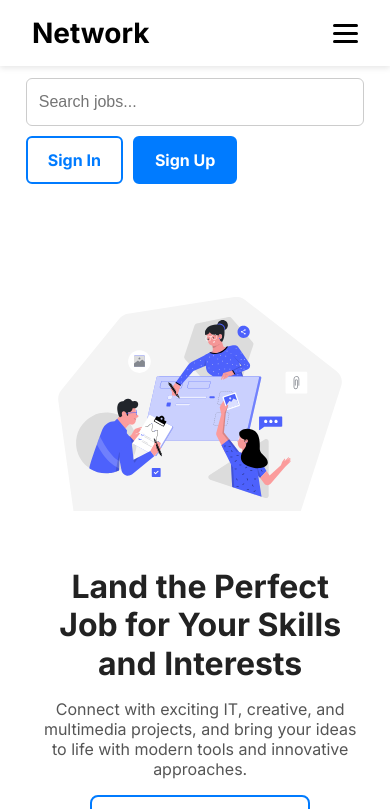
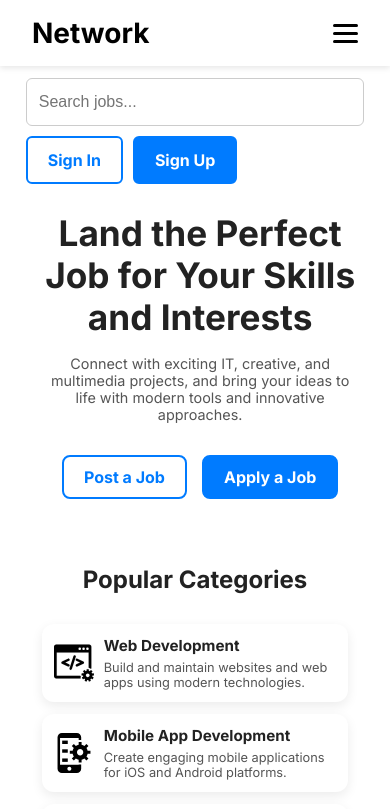
Before and after one commit to thesandeepstudio/NetWork_website, a React (Vite) app: page / in a window 390 px wide. Shown: the top 809 px of the page. Built offline with nearby package versions, Linux system fonts and the light colour scheme.

Commit message:
Responsive

```diff
--- a/src/components/Layout/HeroSection/HeroSection.css
+++ b/src/components/Layout/HeroSection/HeroSection.css
@@ -40,10 +40,11 @@
 /* Buttons */
 .hero-buttons {
   display: flex;
+  justify-content: flex-start;
+  align-items: center;
   gap: 15px;
   margin-top: 2rem;
   flex-wrap: wrap;
-  justify-content: flex-start;
 }
 
 .hero-buttons a {
@@ -103,7 +104,42 @@
    Hero Section Responsive
 ========================== */
 
-/* Tablets */
+/* MOBILE RESPONSIVE */
+@media (max-width: 480px) {
+  .hero {
+    padding: 1rem 2rem;
+  }
+
+  /* hero text */
+  .hero-text h1 {
+    text-align: center;
+    font-size: 2.2rem;
+  }
+
+  .hero-text p {
+    font-size: 0.9rem;
+    text-align: center;
+  }
+
+  /* hero buttons */
+  .hero-buttons {
+    display: flex;
+    justify-content: center;
+    align-items: center;
+  }
+
+  .hero-buttons a {
+    padding: 20px;
+    height: 40px;
+    font-weight: 600;
+  }
+
+  .hero-image {
+    display: none;
+  }
+}
+
+/*
 @media (max-width: 1024px) {
   .hero-container {
     flex-direction: column-reverse;
@@ -120,6 +156,8 @@
   }
 
   .hero-buttons {
+    display: flex;
+    align-items: center;
     justify-content: center;
     gap: 12px;
     flex-wrap: wrap;
@@ -137,7 +175,7 @@
   }
 }
 
-/* Mobile */
+
 @media (max-width: 640px) {
   .hero-container {
     flex-direction: column-reverse;
@@ -156,15 +194,16 @@
   }
 
   .hero-buttons {
-    flex-direction: column;
-    gap: 10px;
-    justify-content: center;
+    display: flex;
+    justify-content: space-between;
+    align-items: center;
+
     margin-top: 1rem;
   }
 
   .hero-buttons a {
     width: 100%;
-    max-width: 220px;
+    max-width: 150px;
     margin: 0 auto;
     padding: 0 15px;
     height: 42px;
@@ -172,7 +211,7 @@
   }
 
   .hero-image img {
-    max-width: 90%;
+    max-width: 80%;
     margin: 0 auto;
   }
-}
+} */
--- a/src/components/Layout/NavBar/NavBar.css
+++ b/src/components/Layout/NavBar/NavBar.css
@@ -5,12 +5,12 @@
   position: sticky;
   top: 0;
   z-index: 100;
-  box-shadow: 0 2px 6px rgba(0,0,0,0.1);
-  font-family: 'Inter', sans-serif;
+  box-shadow: 0 2px 6px rgba(0, 0, 0, 0.1);
+  font-family: "Inter", sans-serif;
 }
 
 .navbar-container {
-  max-width: 1260px;
+  max-width: 1500px;
   margin: 0 auto;
   display: flex;
   justify-content: space-between;
@@ -86,8 +86,8 @@
     width: 250px;
     background-color: white;
     padding: 4rem 1rem 1rem 1rem;
-    gap: 1rem;
-    box-shadow: -2px 0 10px rgba(0,0,0,0.1);
+    gap: 2rem;
+    box-shadow: -2px 0 10px rgba(0, 0, 0, 0.1);
     z-index: 200;
   }
 
```
Also changed, not shown: src/components/Layout/HeroSection/HeroSection.jsx (+11 -4 lines).
